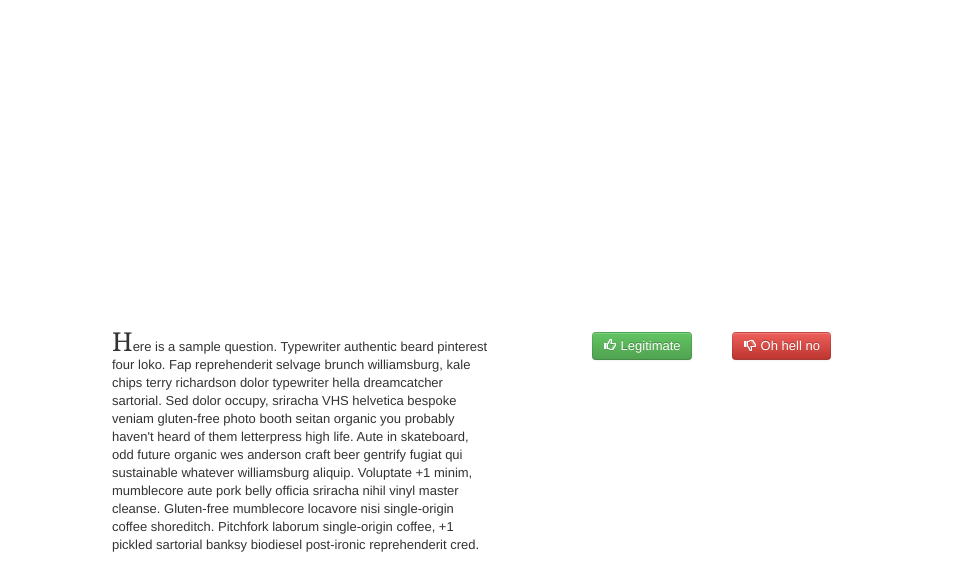
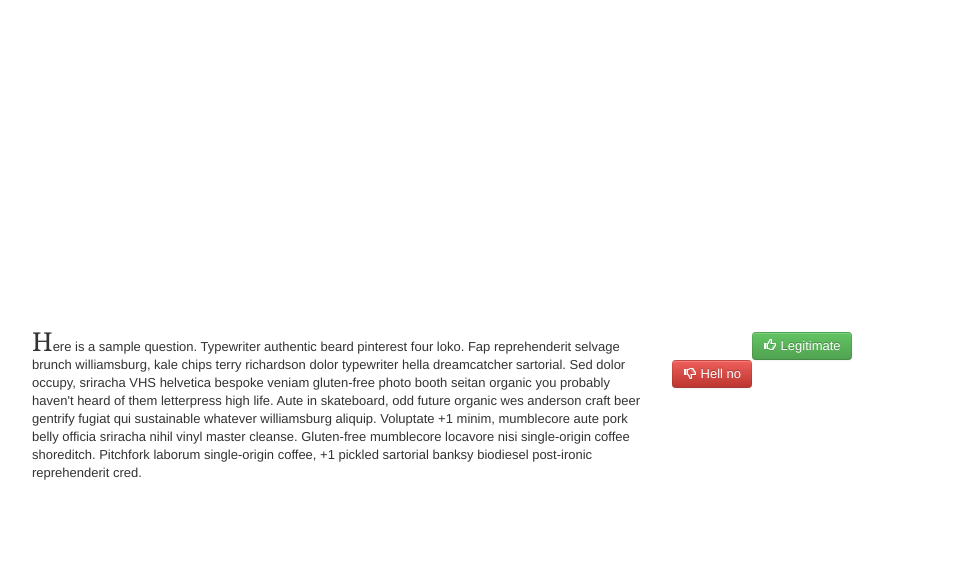
Before and after one commit to Mayava/isHeAnAsshole, a website: page index.html in a window 1280 px wide. Shown: the part 268-840 px from the top of the page, without its empty margins (248-1211 px from the left). Drawn offline with nearby package versions, Linux system fonts and the light colour scheme.

Commit message:
Updates index

```diff
--- a/index.html
+++ b/index.html
@@ -46,14 +46,16 @@
 </div>
 
 <div id="voting">
-    <div class="row offset4">
-    <div class="span5">
+    <div class="row offset3">
+    <div class="span8">
         <p class="questionText">Here is a sample question. Typewriter authentic beard pinterest four loko. Fap reprehenderit selvage brunch williamsburg, kale chips terry richardson dolor typewriter hella dreamcatcher sartorial. Sed dolor occupy, sriracha VHS helvetica bespoke veniam gluten-free photo booth seitan organic you probably haven't heard of them letterpress high life. Aute in skateboard, odd future organic wes anderson craft beer gentrify fugiat qui sustainable whatever williamsburg aliquip. Voluptate +1 minim, mumblecore aute pork belly officia sriracha nihil vinyl master cleanse. Gluten-free mumblecore locavore nisi single-origin coffee shoreditch. Pitchfork laborum single-origin coffee, +1 pickled sartorial banksy biodiesel post-ironic reprehenderit cred.</p></div>
-    <div class="span2 offset1 inline">
-        <button class="btn btn-success" type="submit"><i class="icon-thumbs-up icon-white"></i>  Legitimate</button></div>
-        <button class="btn btn-danger" type="submit"><i class="icon-thumbs-down icon-white"></i>  Oh hell no</button></div>
+    <div class="span2 offset1">
+        <button class="btn btn-success" type="submit"><i class="icon-thumbs-up icon-white"></i> Legitimate</button>
     </div>
-
+    <div class="span2">
+        <button class="btn btn-danger" type="submit"><i class="icon-thumbs-down icon-white"></i>  Hell no</button>
+    </div>
+    </div>
 </div>
 
 </body>
```
